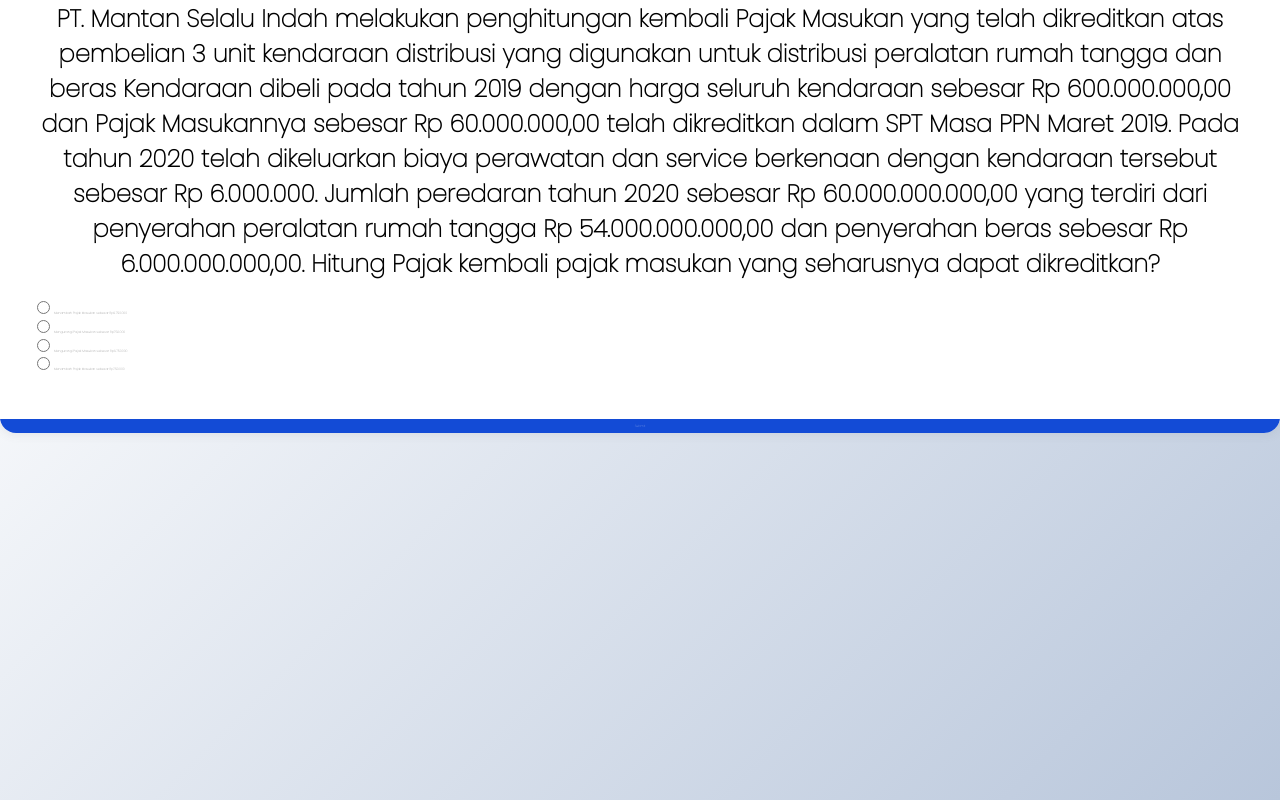
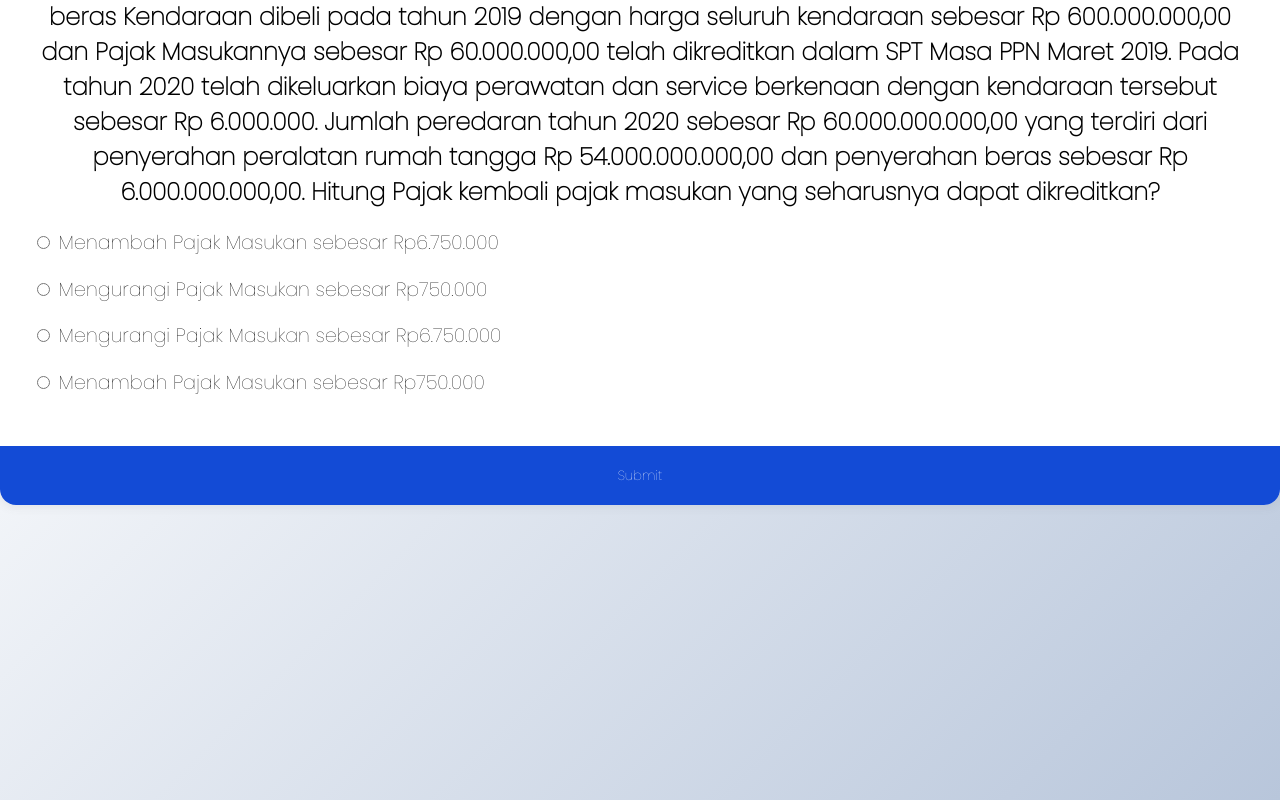
Before and after one commit to Zakkyyy/HnGTaxquiz.github.io, a plain HTML site: page index.html in a window 1280 px wide. Drawn offline with Linux system fonts and the light colour scheme.

Commit message:
Update style.css

```diff
--- a/style.css
+++ b/style.css
@@ -40,8 +40,8 @@ ul {
 }
 
 ul li {
-  font-size: 0.2rem;
-  margin: 0.1rem 0;
+  font-size: 1.2rem;
+  margin: 1.1rem 0;
 }
 
 ul li label {
@@ -55,9 +55,9 @@ button {
   display: block;
   width: 100%;
   cursor: pointer;
-  font-size: 0.2rem;
+  font-size: 1,2rem;
   font-family: inherit;
-  padding: 0.3rem;
+  padding: 1.2rem;
 }
 
 button:hover {
```
